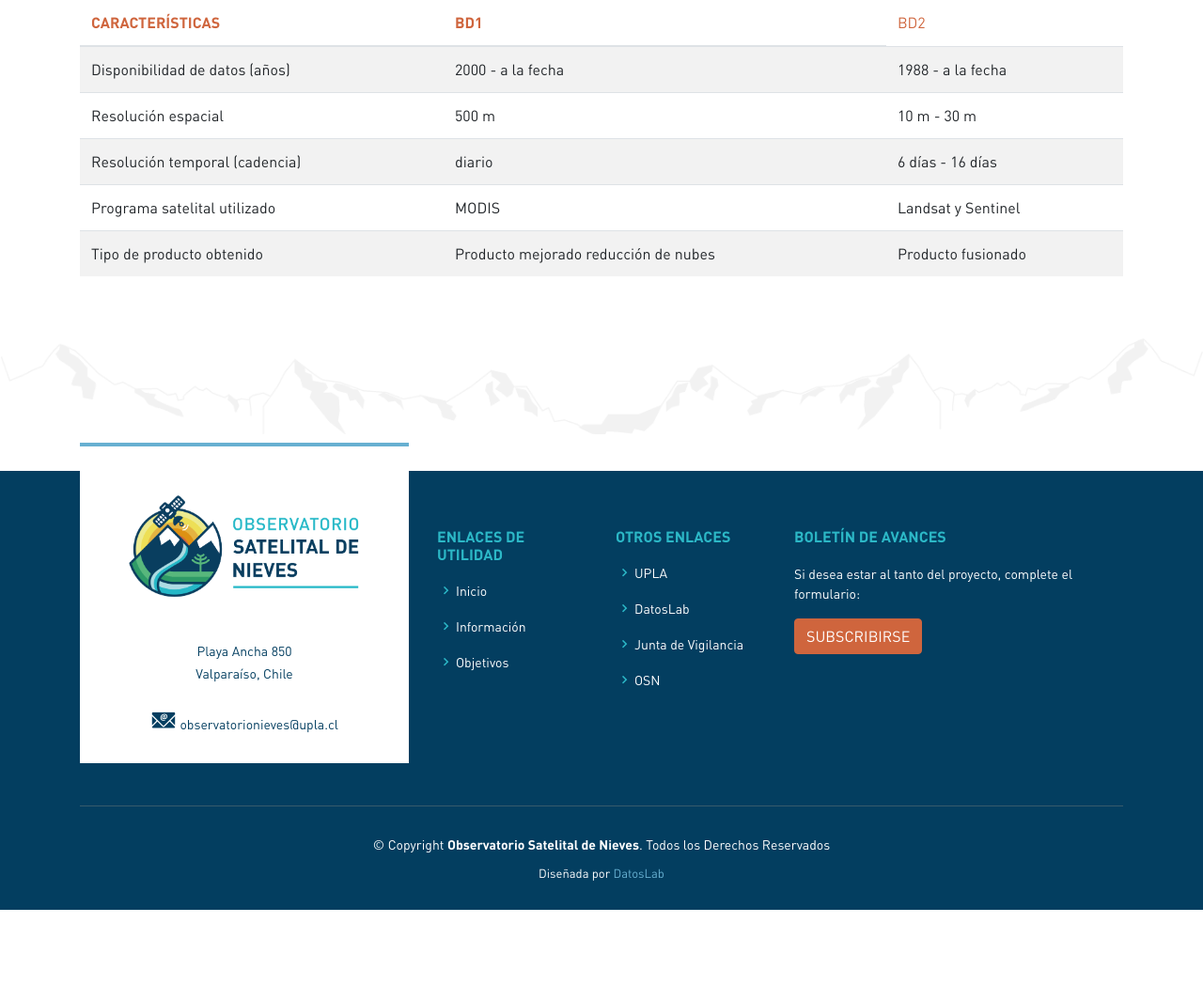
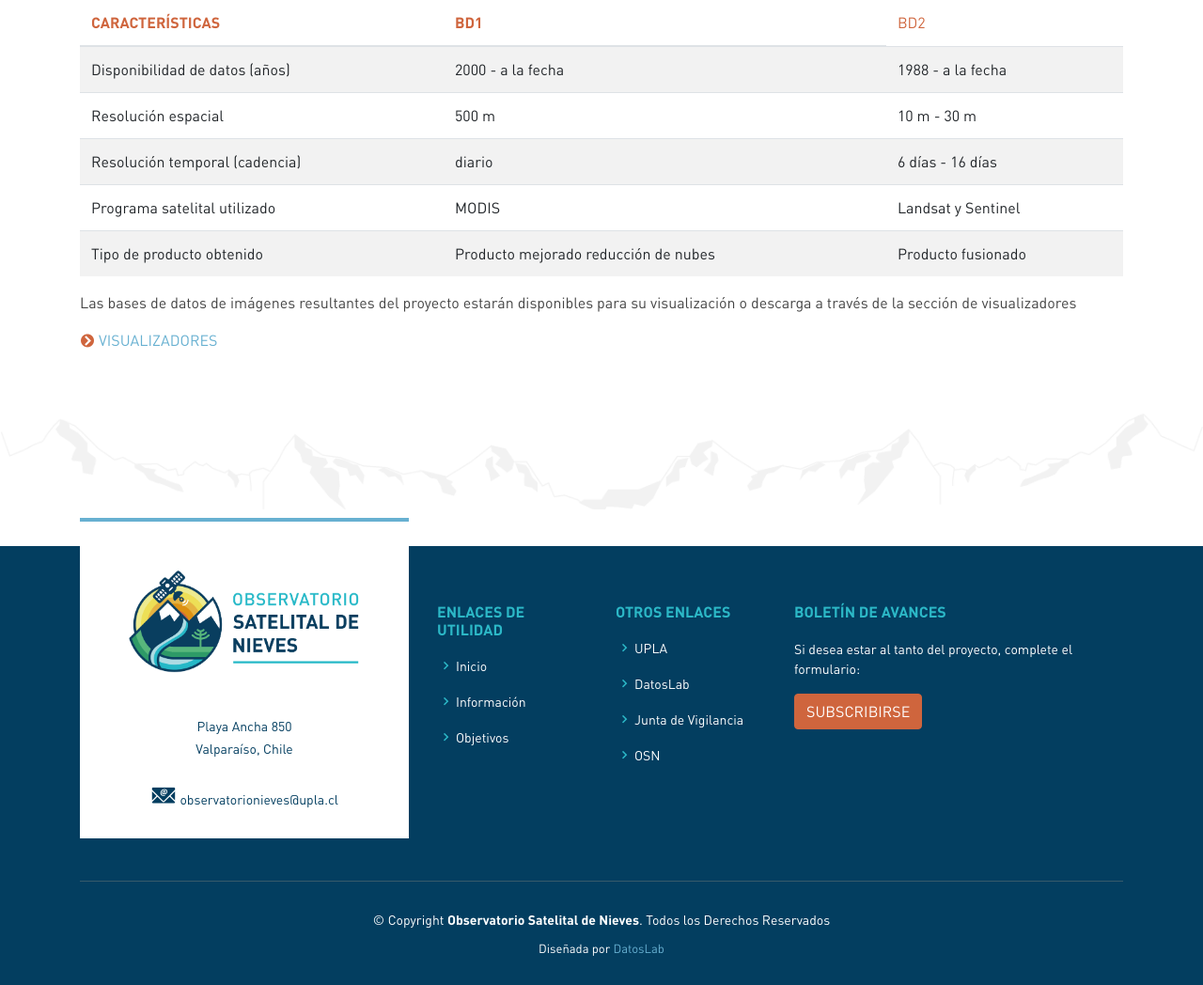
Before and after one commit to DatosLabUPLA/obsnieves-web-legacy, a Django app: page /basededatos/ in a window 1280 px wide. Shown: the part 2710-3758 px from the top of the page at 94% size. Before the commit the page ends 3678 px from the top, so only its background shows below. Run offline with Django 3.2, Linux system fonts and the light colour scheme; some libraries are stand-ins or nearby versions.

Commit message:
Update database.html

```diff
--- a/core/templates/core/database.html
+++ b/core/templates/core/database.html
@@ -135,6 +135,14 @@
                 </tr>
             </tbody>
           </table>
+
+          <p class="text-justify">Las bases de datos de imágenes resultantes del proyecto estarán disponibles para su visualización o descarga  a través de la sección de visualizadores</p>
+          <p>
+              <a href="{% url 'display_description' %}" target="_self" class="text-uppercase">
+                <i class="icofont-circled-right txt-naranjo-2"></i>
+                Visualizadores
+              </a>
+          </p>
         </div>
       </div>
     </div>
```
